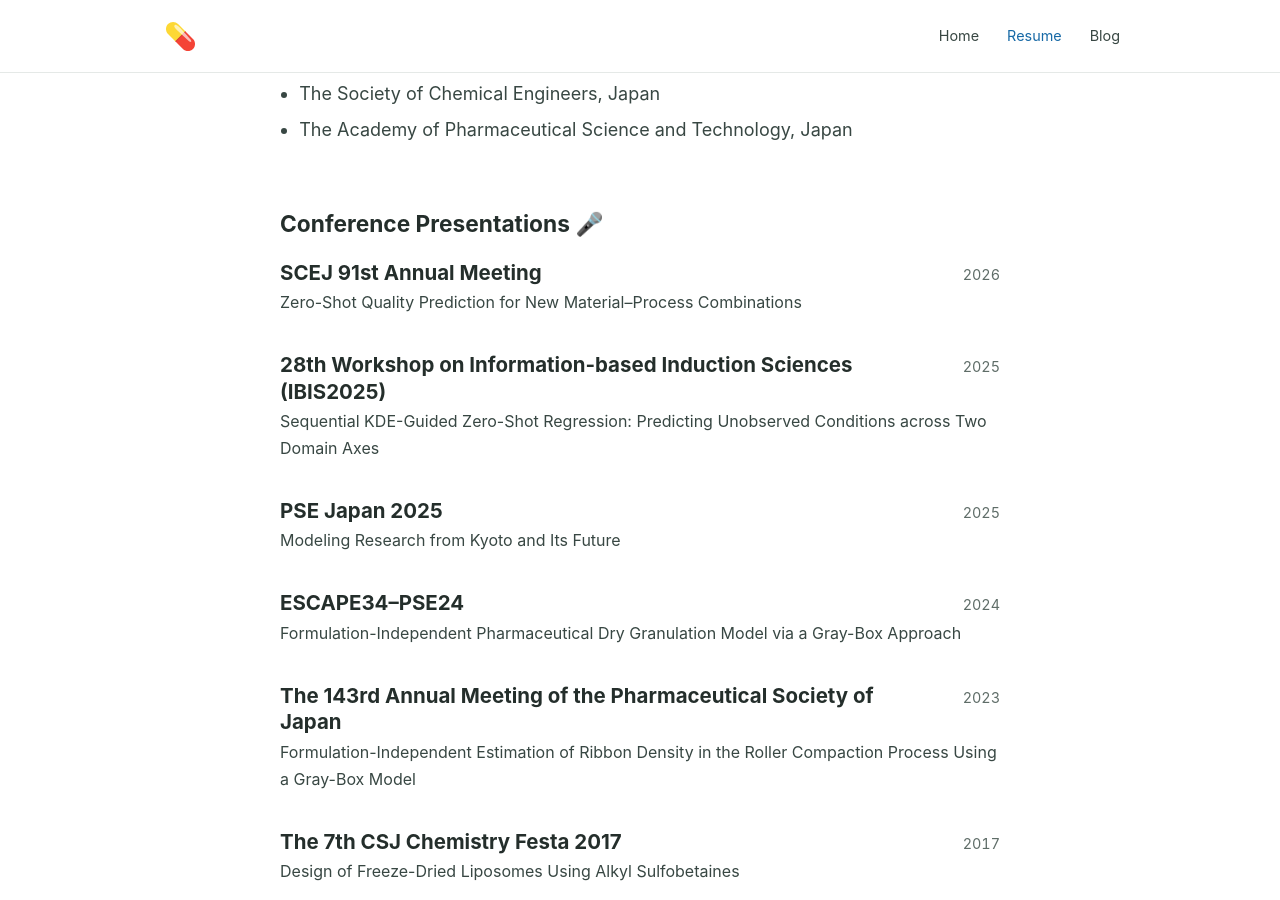
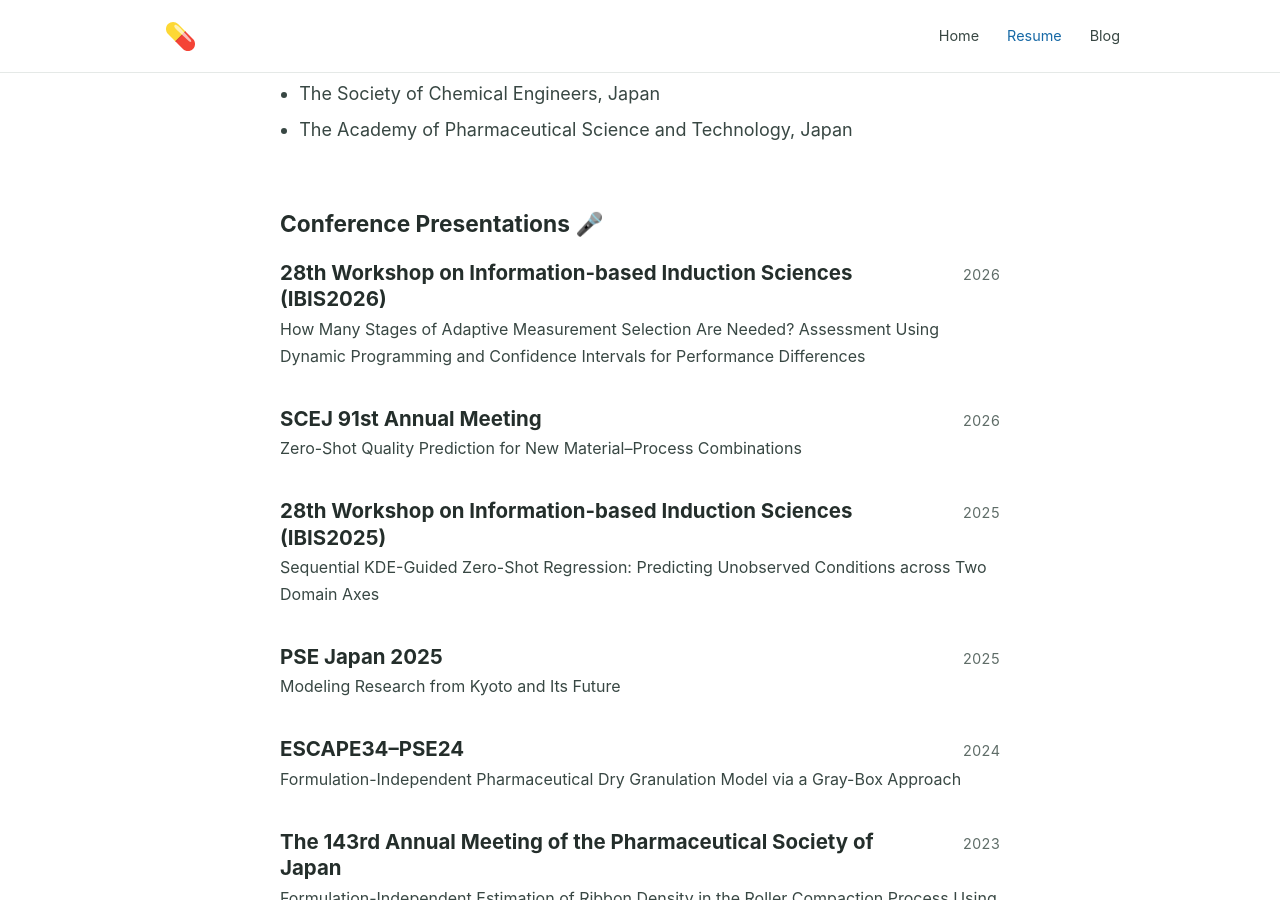
Before and after one commit to kanta-s/kanta-s.github.io, a Jekyll site: the page built from resume/index.html, in a window 1280 px wide and 900 px high, scrolled down 1200 px. Built offline with Jekyll 4.4.1, drawn with Linux system fonts in a browser that asks for light colours.

Commit message:
Add IBIS2026 presentation to conference presentations

```diff
--- a/resume/index.html
+++ b/resume/index.html
@@ -87,6 +87,13 @@ description: Education, experience, awards, memberships, conference presentation
     <div class="resume-list">
       <article class="resume-entry">
         <header class="resume-entry-header">
+          <h3>28th Workshop on Information-based Induction Sciences (IBIS2026)</h3>
+          <p class="resume-date">2026</p>
+        </header>
+        <p class="resume-position">How Many Stages of Adaptive Measurement Selection Are Needed? Assessment Using Dynamic Programming and Confidence Intervals for Performance Differences</p>
+      </article>
+      <article class="resume-entry">
+        <header class="resume-entry-header">
           <h3>SCEJ 91st Annual Meeting</h3>
           <p class="resume-date">2026</p>
         </header>
```
